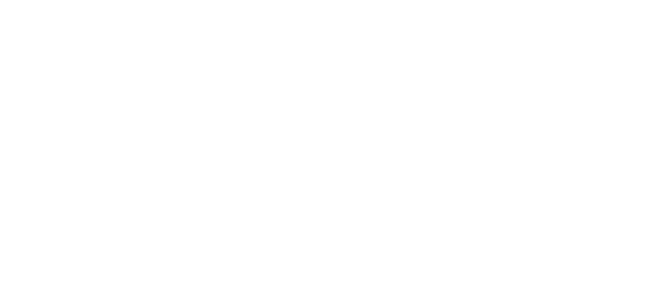
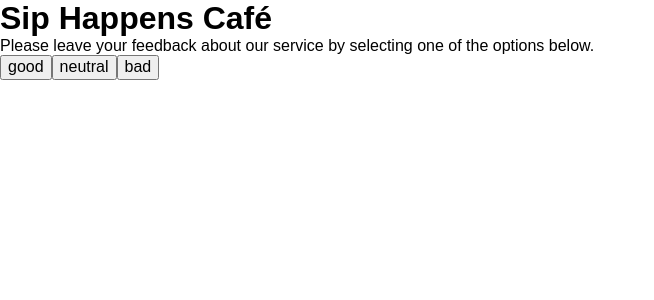
Before and after one commit to Liubko89/goit-react-hw-02, a React (Vite) app: page / in a window 1280 px wide. Shown: the top 300 px of the page, without its empty margins (0-654 px from the left). Built offline with nearby package versions, Linux system fonts and the light colour scheme.

Commit message:
some changes

```diff
--- a/src/App.jsx
+++ b/src/App.jsx
@@ -1,5 +1,27 @@
+import Description from "./components/Description/Description";
+import Feedback from "./components/Feedback/Feedback";
+import Options from "./components/Options/Options";
+import { useState } from "react";
+
 function App() {
-  return <div></div>;
+  const [state, setState] = useState({
+    good: 0,
+    neutral: 0,
+    bad: 0,
+  });
+
+  const updateFeedback = (feedbackType) => {
+    setState((state[feedbackType] = 1));
+    console.log(feedbackType, state[feedbackType]);
+  };
+
+  return (
+    <div>
+      <Description />
+      <Options options={state} updateFeedback={updateFeedback} />
+      {/* <Feedback stats={state} /> */}
+    </div>
+  );
 }
 
 export default App;
--- /dev/null
+++ b/src/components/Description/Description.jsx
@@ -0,0 +1,13 @@
+const Description = () => {
+  return (
+    <div>
+      <h1>Sip Happens Café</h1>
+      <p>
+        Please leave your feedback about our service by selecting one of the
+        options below.
+      </p>
+    </div>
+  );
+};
+
+export default Description;
--- /dev/null
+++ b/src/components/Feedback/Feedback.jsx
@@ -0,0 +1,15 @@
+const Feedback = ({ stats }) => {
+  return (
+    <div>
+      {Object.keys(stats).map((state, index) => {
+        return (
+          <p key={index}>
+            {state}:<span>{stats[state]}</span>
+          </p>
+        );
+      })}
+    </div>
+  );
+};
+
+export default Feedback;
--- /dev/null
+++ b/src/components/Options/Options.jsx
@@ -0,0 +1,20 @@
+const Options = ({ options, updateFeedback }) => {
+  return (
+    <div>
+      {Object.keys(options).map((option, index) => {
+        return (
+          <button
+            key={index}
+            onClick={(event) => {
+              updateFeedback(event.target.textContent);
+            }}
+          >
+            {option}
+          </button>
+        );
+      })}
+    </div>
+  );
+};
+
+export default Options;
```
